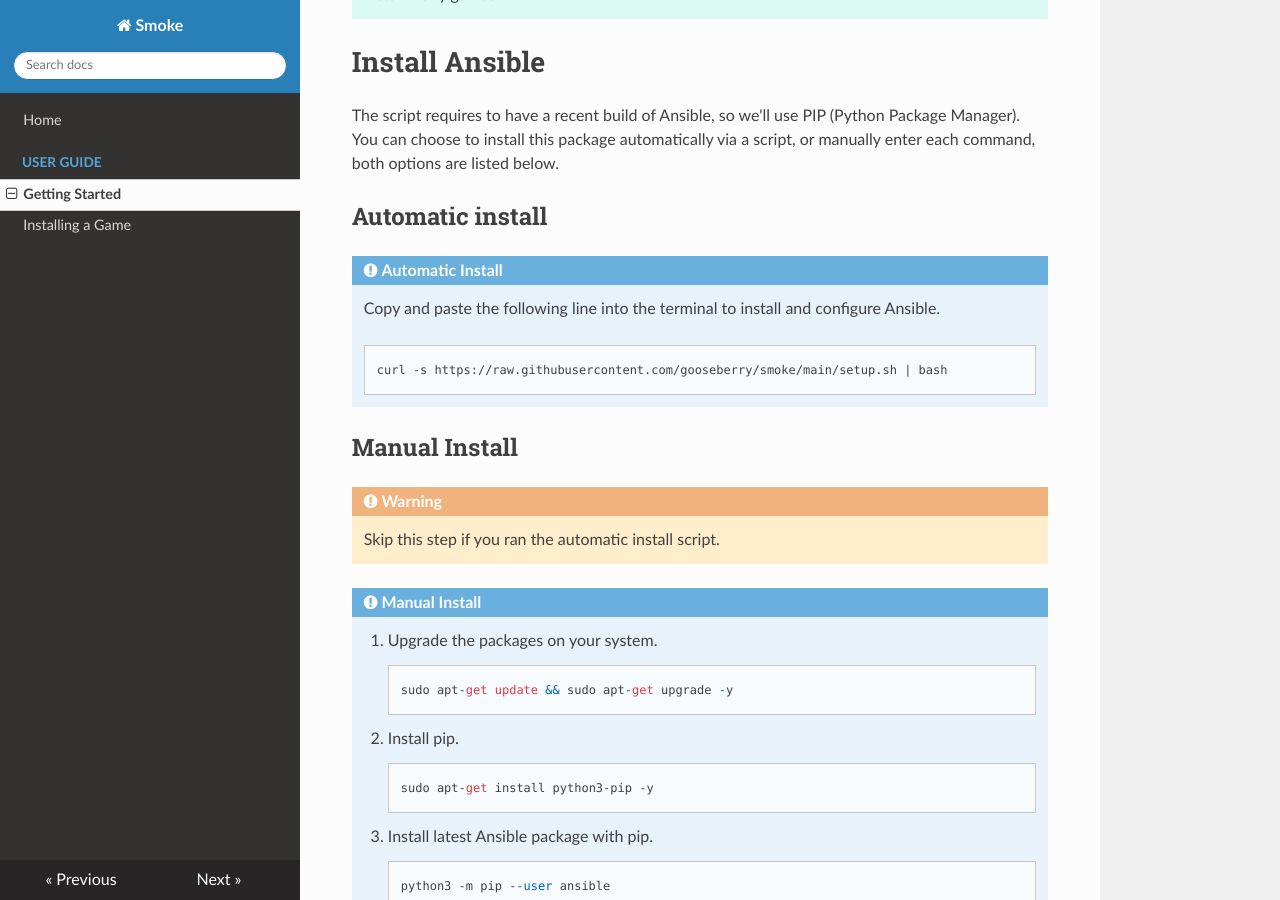
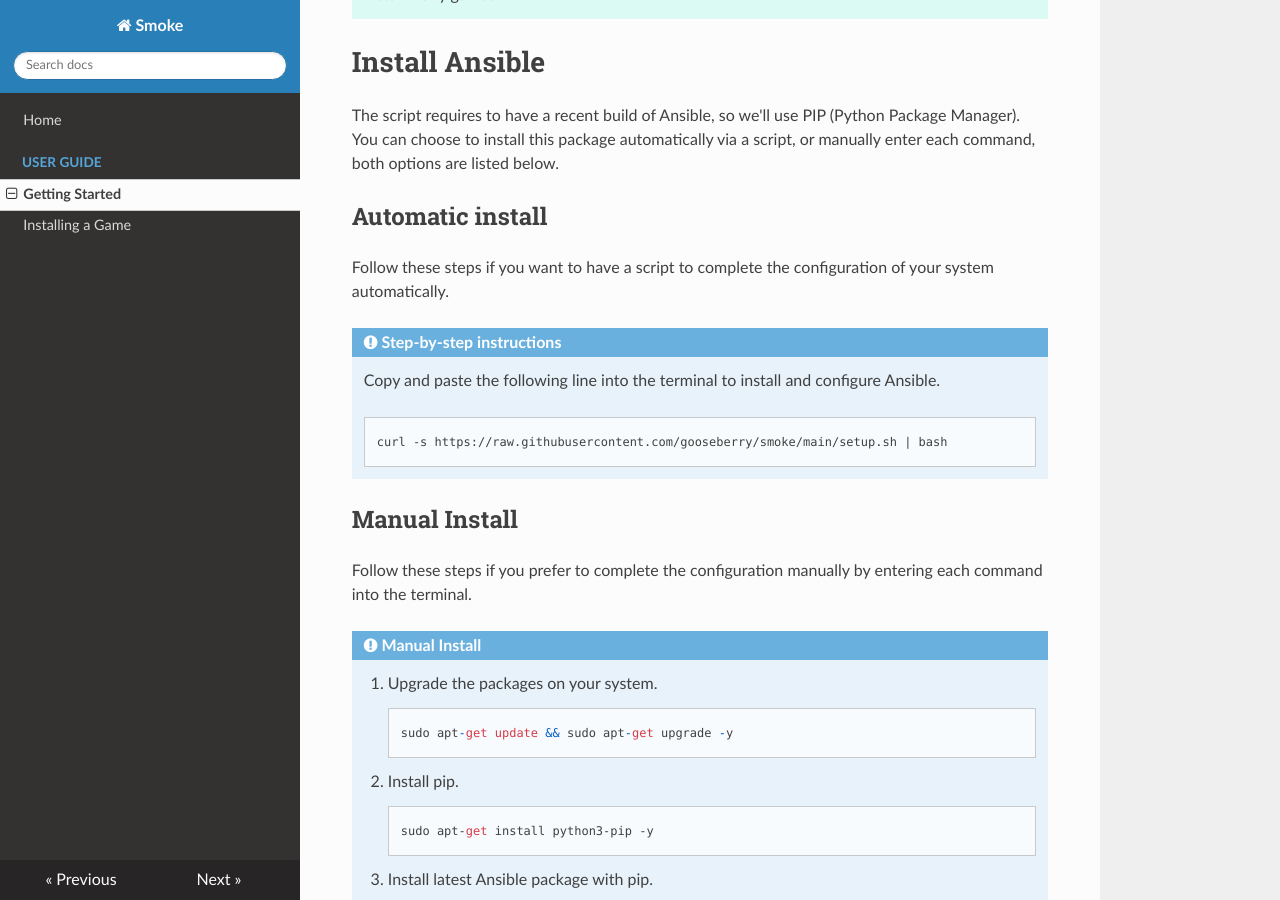
Before and after one commit to gooseberry/smoke, an MkDocs documentation site: the page built from docs/user-guide/getting-started.md, in a window 1280 px wide and 900 px high, scrolled down 892 px. Built offline with MkDocs 1.6.1, drawn with Linux system fonts in a browser that asks for light colours; nearby versions of some CDN libraries.

Commit message:
remove warning

```diff
--- a/docs/user-guide/getting-started.md
+++ b/docs/user-guide/getting-started.md
@@ -28,17 +28,16 @@ Turn on the Linux environment using the Chromebook's settings.
 The script requires to have a recent build of Ansible, so we'll use PIP (Python Package Manager).  You can choose to install this package automatically via a script, or manually enter each command, both options are listed below.
 
 ## Automatic install
+Follow these steps if you want to have a script to complete the configuration of your system automatically.
 
-!!! Note "Automatic Install"
+!!! Note "Step-by-step instructions"
     Copy and paste the following line into the terminal to install and configure Ansible.
 
         curl -s https://raw.githubusercontent.com/gooseberry/smoke/main/setup.sh | bash
 
 
 ## Manual Install
-
-!!! Warning
-    Skip this step if you ran the automatic install script.
+Follow these steps if you prefer to complete the configuration manually by entering each command into the terminal.
 
 !!! Note "Manual Install"
     1. Upgrade the packages on your system.
```
